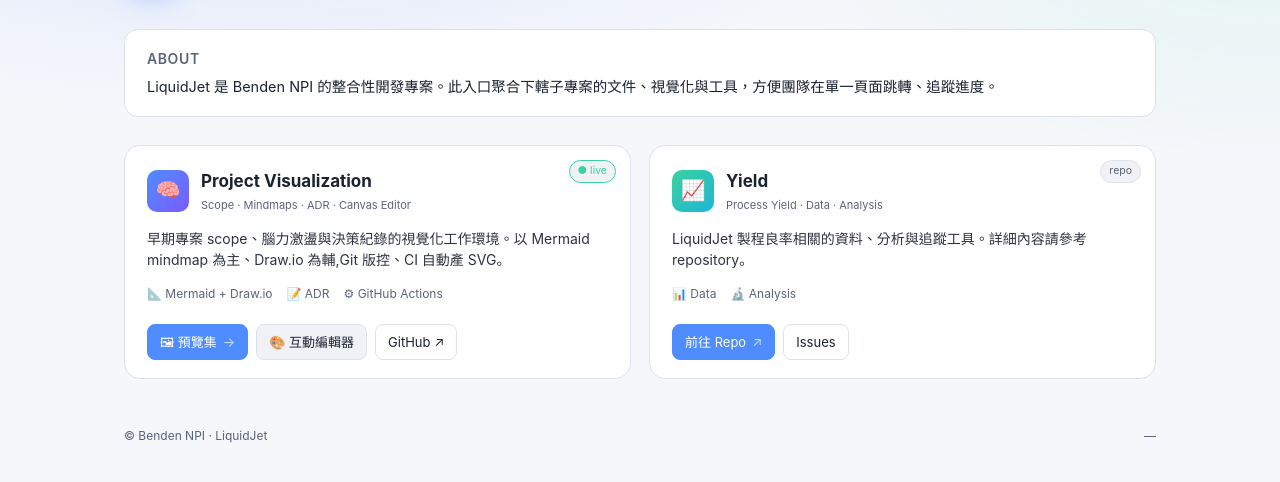
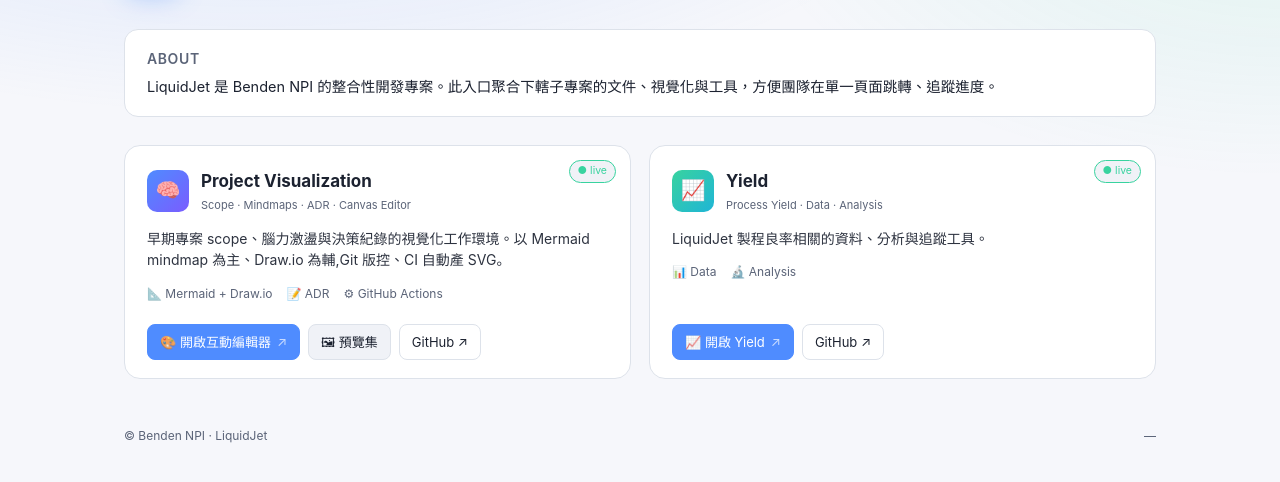
Before and after one commit to Benden-NPI/LiquidJet-Project-Visualization, a website: page portal/index.html in a window 1280 px wide. Shown: the part 122-604 px from the top of the page. Drawn offline with Linux system fonts and the light colour scheme.

Commit message:
Portal: point cards to editor and Yield Pages URLs

```diff
--- a/portal/index.html
+++ b/portal/index.html
@@ -119,14 +119,14 @@
         <span>⚙ GitHub Actions</span>
       </div>
       <div class="links">
-        <a class="btn primary" href="./visualization/">🖼 預覽集 <span class="arr">→</span></a>
-        <a class="btn" href="./editor/">🎨 互動編輯器</a>
+        <a class="btn primary" href="https://benden-npi.github.io/LiquidJet-Project-Visualization/editor/">🎨 開啟互動編輯器 <span class="arr">↗</span></a>
+        <a class="btn" href="./visualization/">🖼 預覽集</a>
         <a class="btn ghost" href="https://github.com/Benden-NPI/LiquidJet-Project-Visualization" target="_blank" rel="noopener">GitHub ↗</a>
       </div>
     </article>
 
     <article class="card yield">
-      <span class="ribbon">repo</span>
+      <span class="ribbon live">● live</span>
       <div class="head">
         <div class="ico">📈</div>
         <div>
@@ -134,14 +134,14 @@
           <div class="tag">Process Yield · Data · Analysis</div>
         </div>
       </div>
-      <p class="desc">LiquidJet 製程良率相關的資料、分析與追蹤工具。詳細內容請參考 repository。</p>
+      <p class="desc">LiquidJet 製程良率相關的資料、分析與追蹤工具。</p>
       <div class="meta">
         <span>📊 Data</span>
         <span>🔬 Analysis</span>
       </div>
       <div class="links">
-        <a class="btn primary" href="https://github.com/Benden-NPI/Yield" target="_blank" rel="noopener">前往 Repo <span class="arr">↗</span></a>
-        <a class="btn ghost" href="https://github.com/Benden-NPI/Yield/issues" target="_blank" rel="noopener">Issues</a>
+        <a class="btn primary" href="https://benden-npi.github.io/Yield/">📈 開啟 Yield <span class="arr">↗</span></a>
+        <a class="btn ghost" href="https://github.com/Benden-NPI/Yield" target="_blank" rel="noopener">GitHub ↗</a>
       </div>
     </article>
 
```
